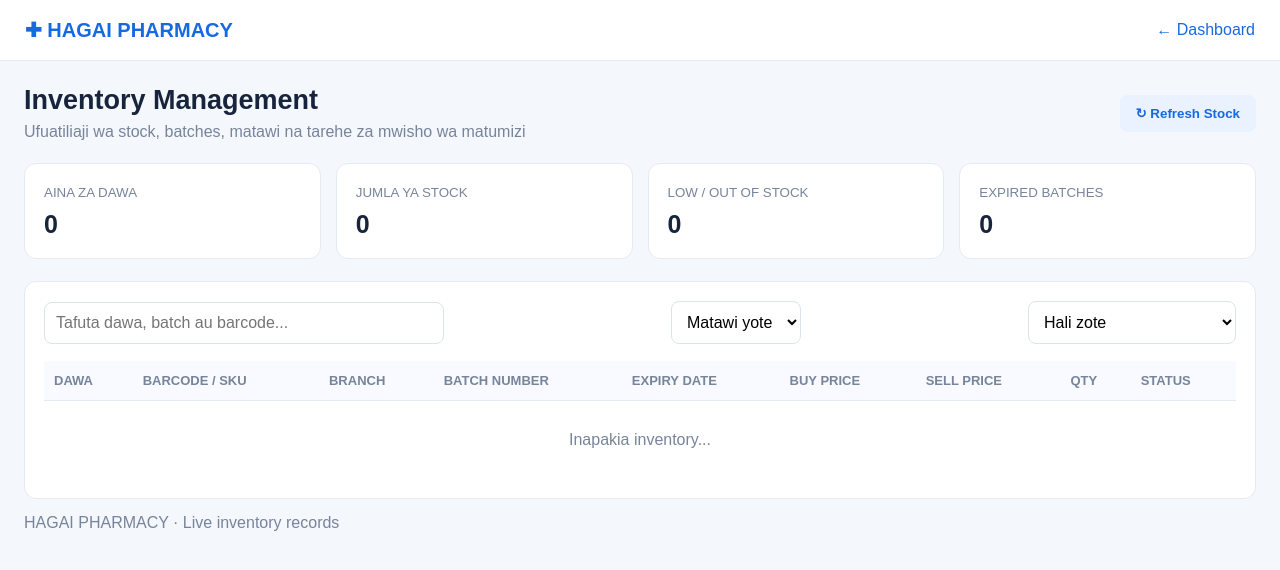
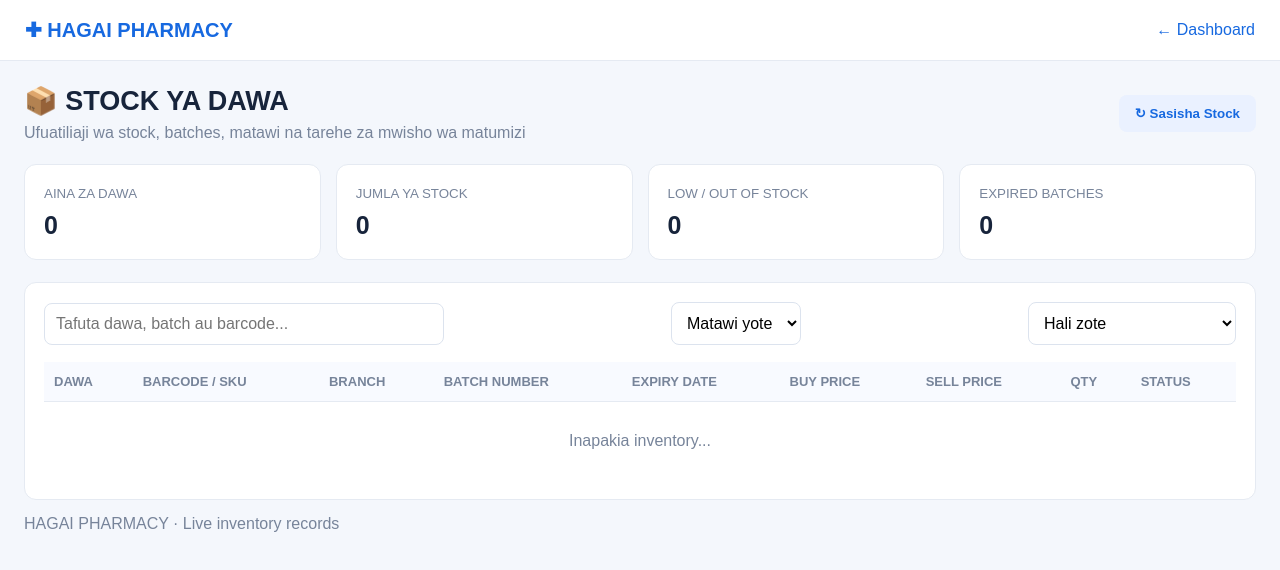
Before and after one commit to hagailaitony661-tech/HAGAI_PHARMACY, a plain HTML site: page pages/inventory.html in a window 1280 px wide. Drawn offline with Linux system fonts and the light colour scheme; a script that the page names is missing.

Commit message:
Clarify stock page in Swahili

```diff
--- a/pages/inventory.html
+++ b/pages/inventory.html
@@ -48,10 +48,10 @@ th{background:#f8faff;color:#77849a}
 <main>
  <div class="top">
   <div>
-   <h1>Inventory Management</h1>
+   <h1>📦 STOCK YA DAWA</h1>
    <div class="sub">Ufuatiliaji wa stock, batches, matawi na tarehe za mwisho wa matumizi</div>
   </div>
-  <button class="secondary" id="refresh">↻ Refresh Stock</button>
+  <button class="secondary" id="refresh">↻ Sasisha Stock</button>
  </div>
 
  <div id="notice" class="notice"></div>
```
